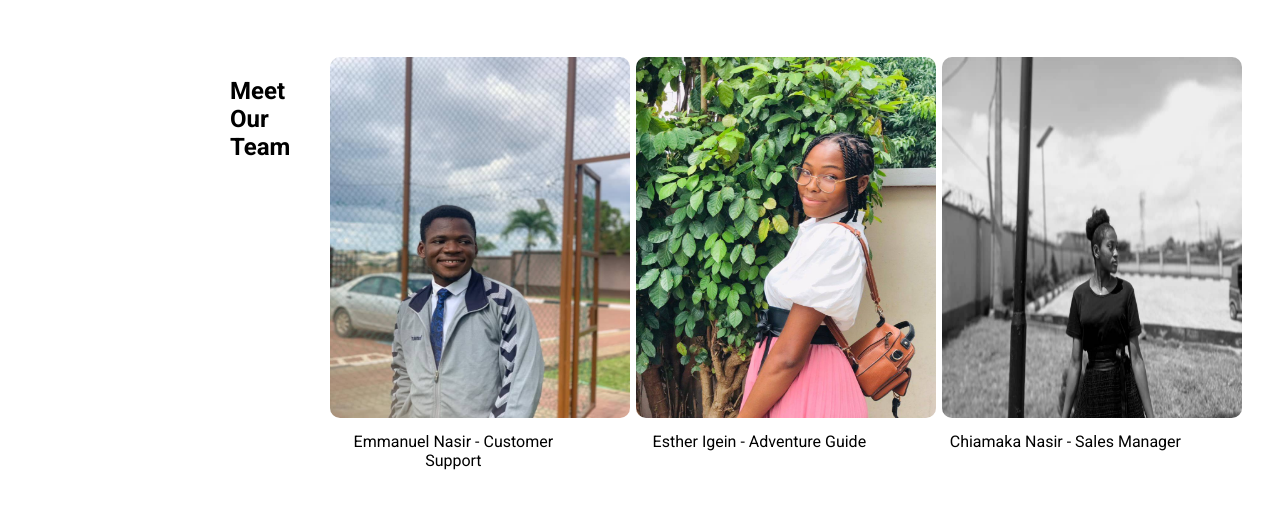
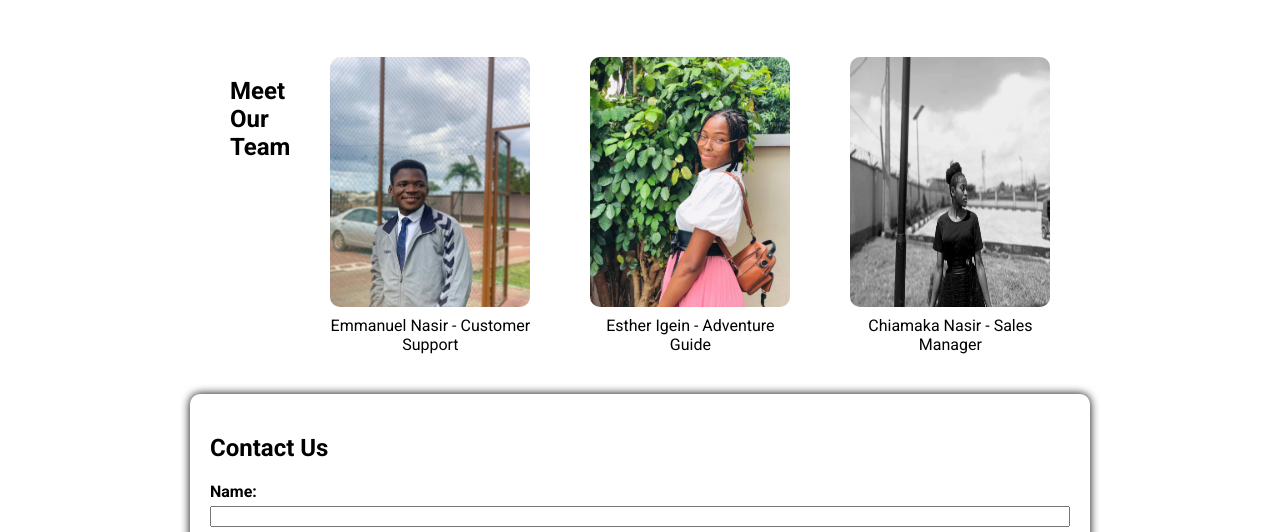
Before and after one commit to Emmanuel-Nasir/wdd130, a plain HTML site: page wwr/contacts.html in a window 1280 px wide. Shown: the part 651-1183 px from the top of the page. Drawn offline with Linux system fonts and the light colour scheme; a web font is replaced by a local one.

Commit message:
commit push and sync

```diff
--- a/wwr/styles/rafting.css
+++ b/wwr/styles/rafting.css
@@ -196,10 +196,10 @@ section {
 }
 
 .employees img {
-  width: 300px;
-  height: 80%;
+  width: 200px;
+  height: 250px;
   border-radius: 10px;
-  margin-bottom: 10px;
+  margin-bottom: 5px;
 }
 
 .employees figcaption {
```
